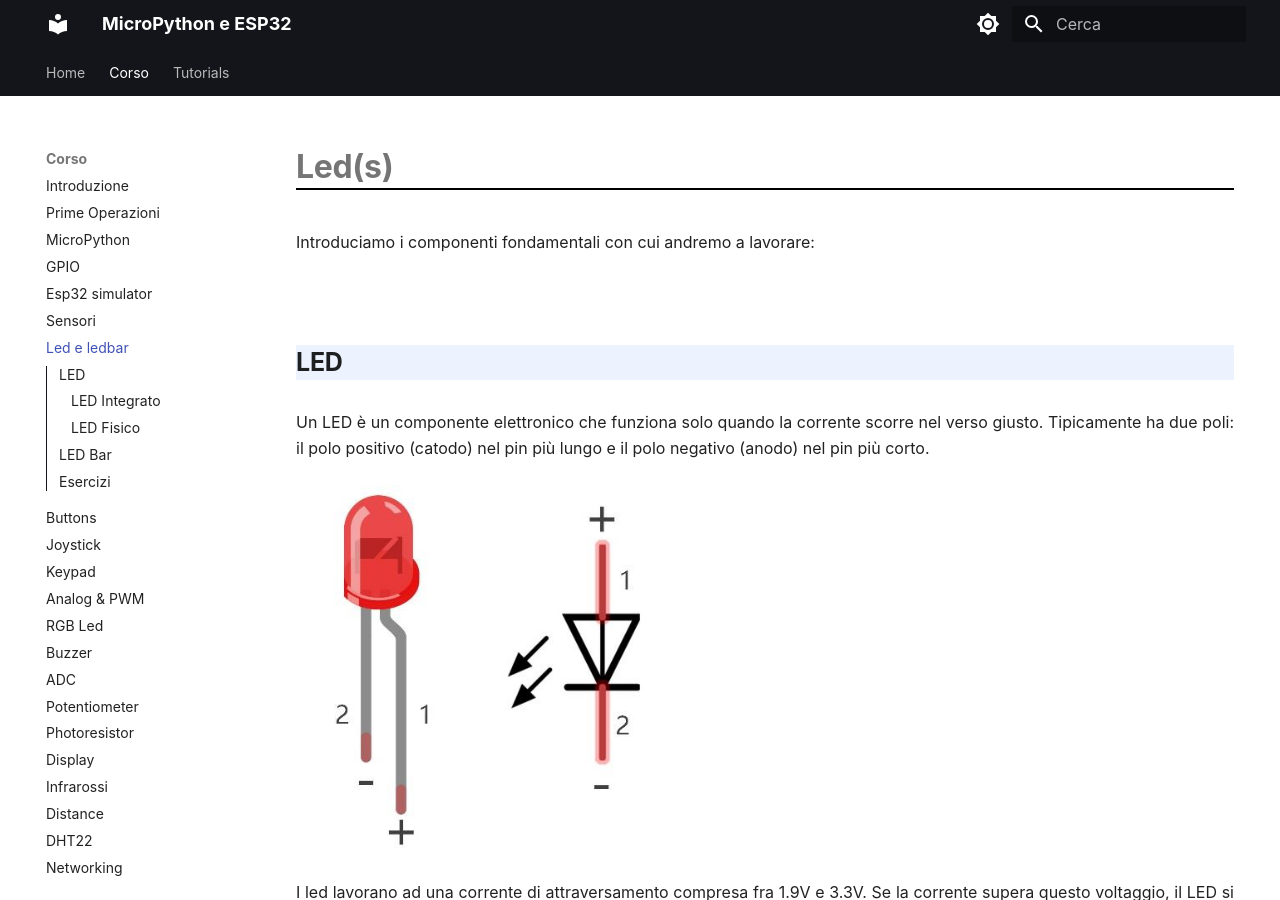
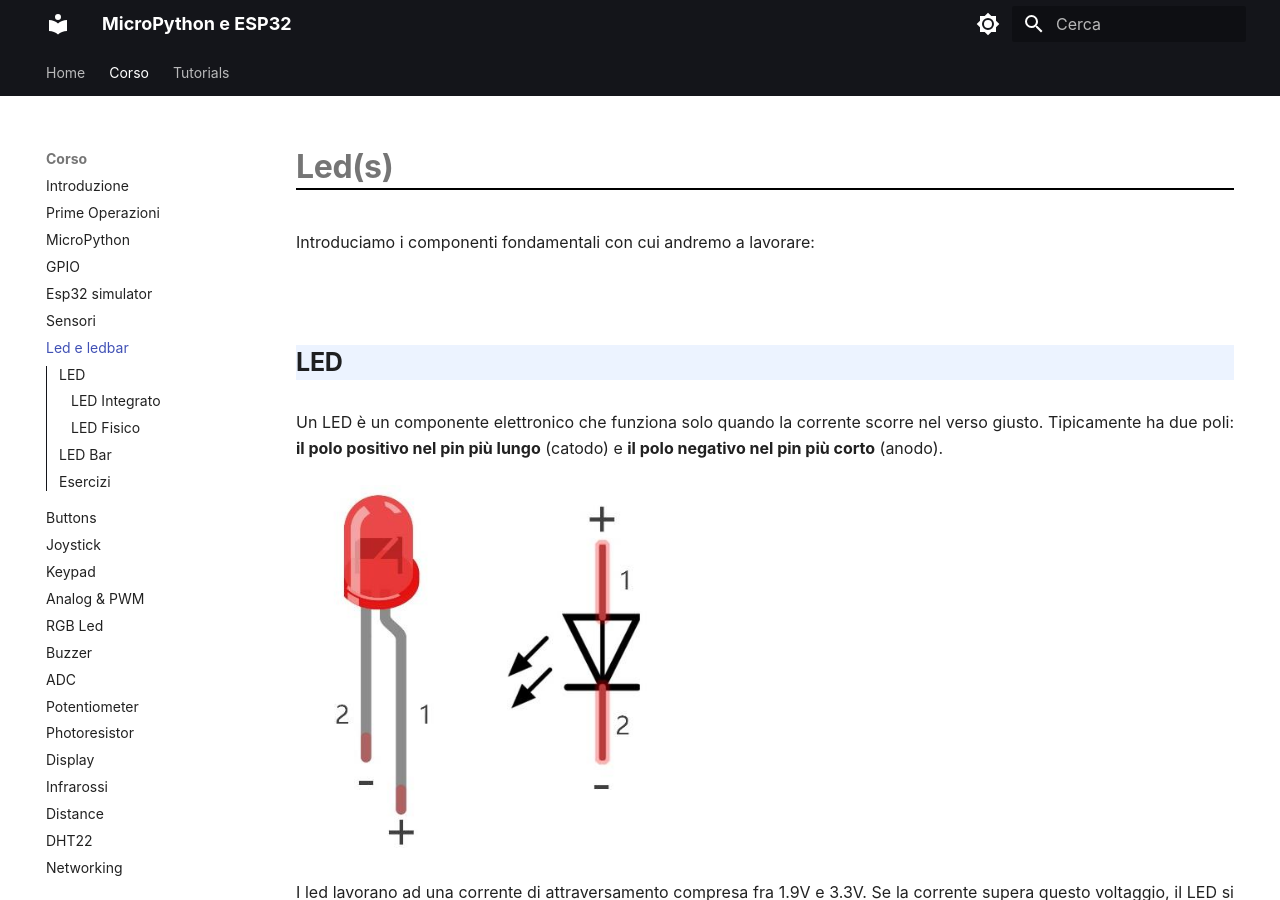
Before and after one commit to dvjlabs/esp32_course, an MkDocs documentation site: the page built from docs/corso/11_led_ledbar.md, in a window 1280 px wide and 900 px high. Built offline with MkDocs 1.6.1 and Material for MkDocs 9.7.7, drawn with Linux system fonts in a browser that asks for light colours; emoji names are drawn with the system emoji font.

Commit message:
led: some fixes

```diff
--- a/docs/corso/11_led_ledbar.md
+++ b/docs/corso/11_led_ledbar.md
@@ -5,8 +5,8 @@ Introduciamo i componenti fondamentali con cui andremo a lavorare:
 
 ## LED
 
-Un LED è un componente elettronico che funziona solo quando la corrente scorre nel verso giusto. Tipicamente ha due poli: il polo positivo (catodo)
-nel pin più lungo e il polo negativo (anodo) nel pin più corto.
+Un LED è un componente elettronico che funziona solo quando la corrente scorre nel verso giusto.
+Tipicamente ha due poli: **il polo positivo nel pin più lungo** (catodo) e **il polo negativo nel pin più corto** (anodo).
 
 ![LED](images/LED.png)
 
```
Also changed, not shown: docs/corso/projects/LED_schema.png.
